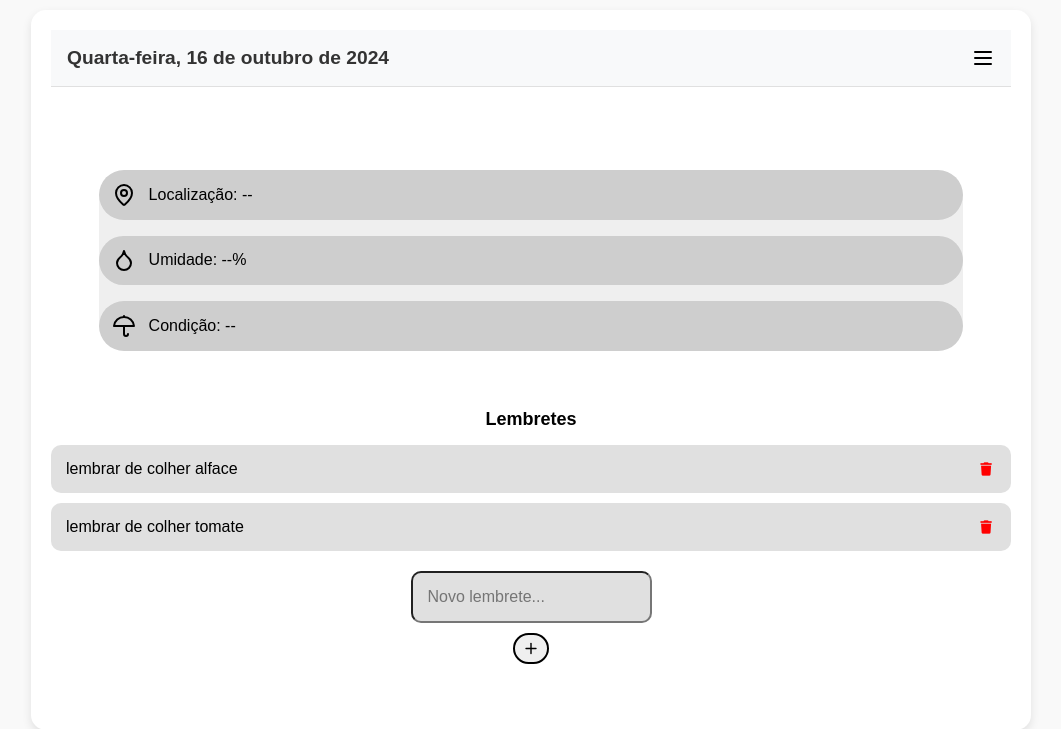
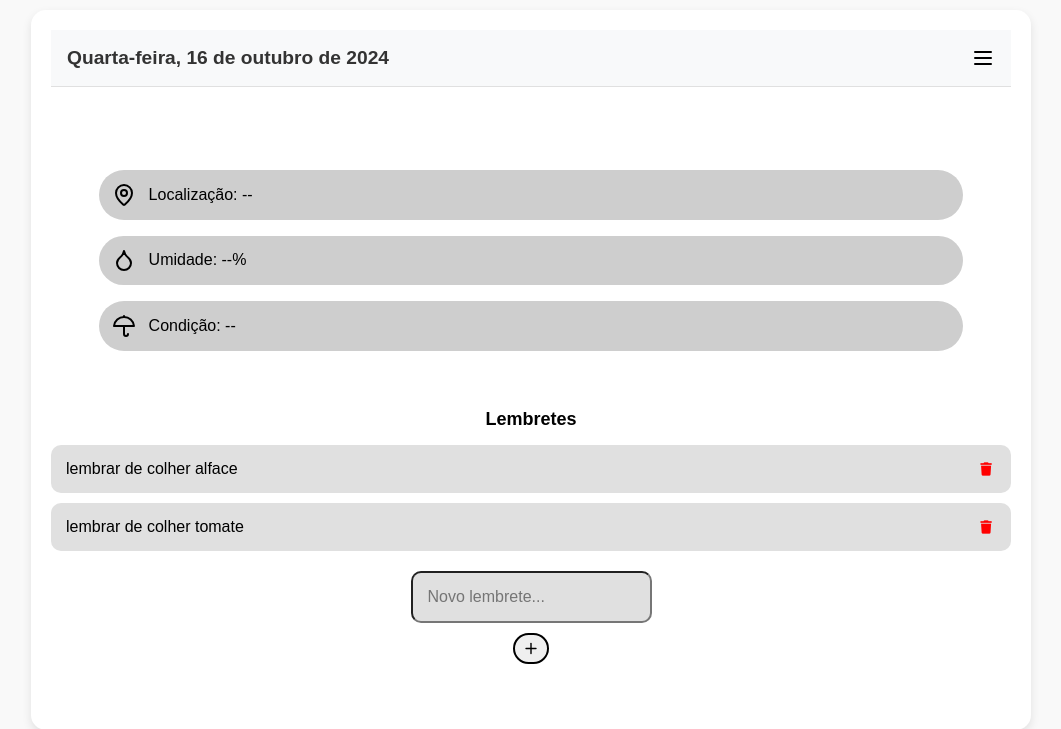
Before and after one commit to Jp-moraiss/Soli, a Django app: page /home/ in a window 1280 px wide. Shown: the top 729 px of the page, without its empty margins (109-1170 px from the left). Run offline with Django 5.2, Linux system fonts and the light colour scheme; data comes from the database, SQL or seed files in the repository; parts of the project's set-up code (start-up, migrations or seed data) failed here and were passed over.

Commit message:
Update home.css

```diff
--- a/app_soli/static/css/home.css
+++ b/app_soli/static/css/home.css
@@ -78,7 +78,6 @@ header {
     display: flex;
     flex-direction: column;
     width: 100%;
-    background-color: #EFEFEF;
     border-radius: 2rem;
     gap: 1rem;
 }
```
